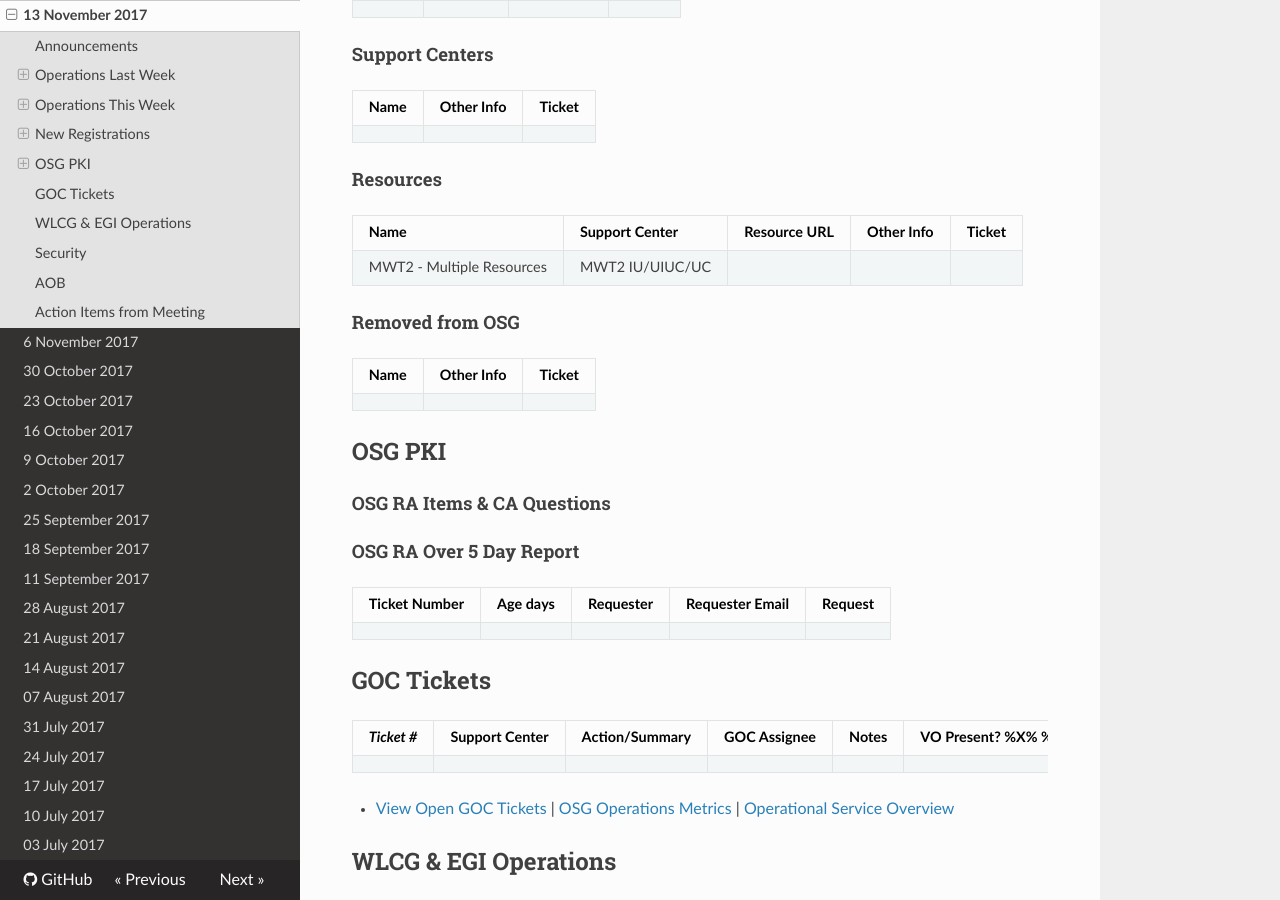
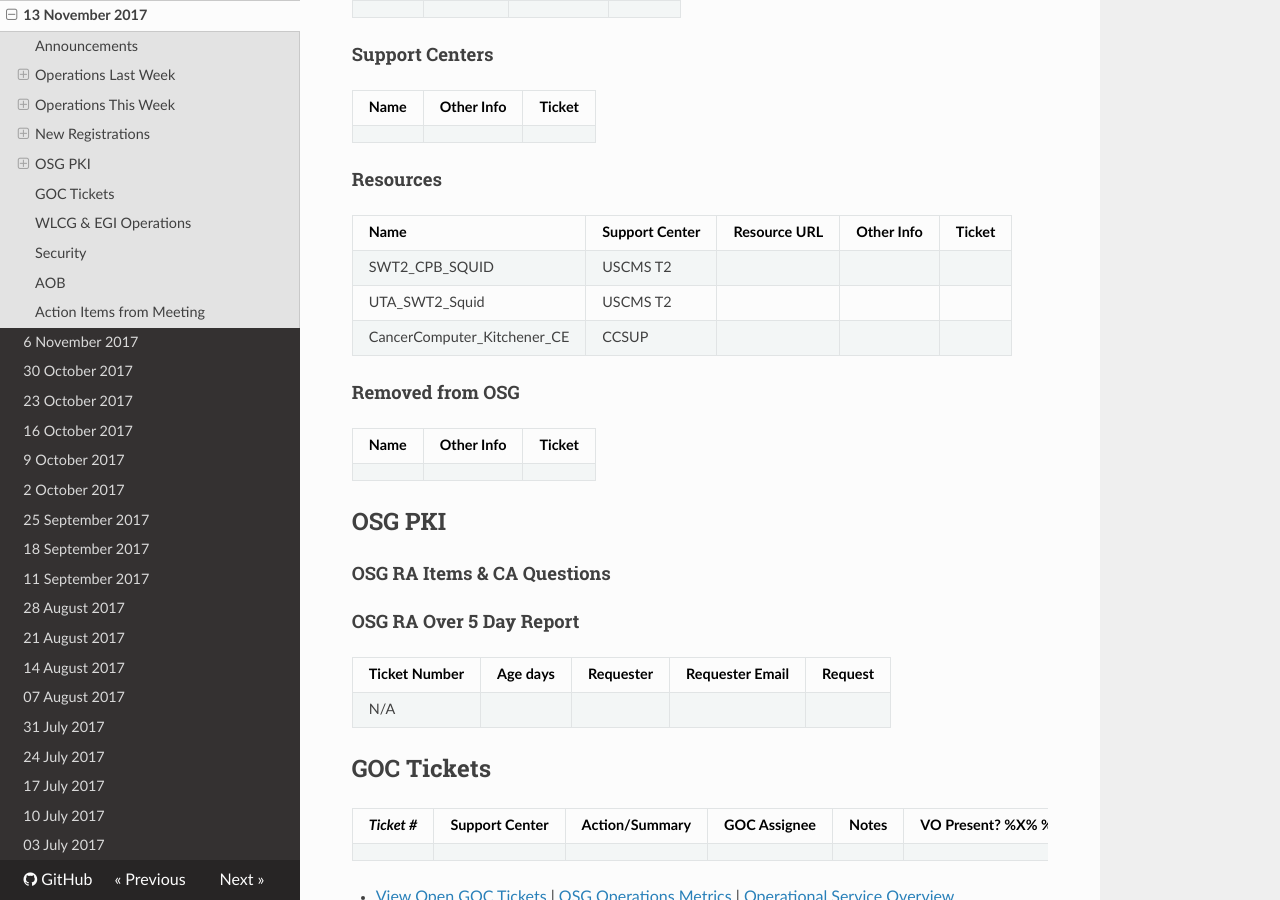
Before and after one commit to osg-htc/operations, an MkDocs documentation site: the page built from docs/WeeklyMinutes/13Nov2017.md, in a window 1280 px wide and 900 px high, scrolled down 1475 px. Built offline with MkDocs 1.6.1, drawn with Linux system fonts in a browser that asks for light colours; nearby versions of some CDN libraries; old or Windows-style settings are respelled for this version of MkDocs.

Commit message:
Update 13Nov2017.md

```diff
--- a/docs/WeeklyMinutes/13Nov2017.md
+++ b/docs/WeeklyMinutes/13Nov2017.md
@@ -55,7 +55,9 @@
 #### Resources
 | Name | Support Center | Resource URL | Other Info | Ticket |
 | ---- | -------------- | ------------ | ---------- | ------ |
-| MWT2 - Multiple Resources | MWT2 IU/UIUC/UC | | |
+| SWT2_CPB_SQUID | USCMS T2 |
+| UTA_SWT2_Squid | USCMS T2 |
+| CancerComputer_Kitchener_CE | CCSUP |
 
 #### Removed from OSG
 | Name | Other Info | Ticket |
@@ -68,6 +70,7 @@
 #### OSG RA Over 5 Day Report
 | Ticket Number	|Age days	|Requester	|Requester Email		|Request |
 | --------- | ------- | --------- | ----------------- | ------ |
+| N/A |
 
 ## GOC Tickets
 
```
